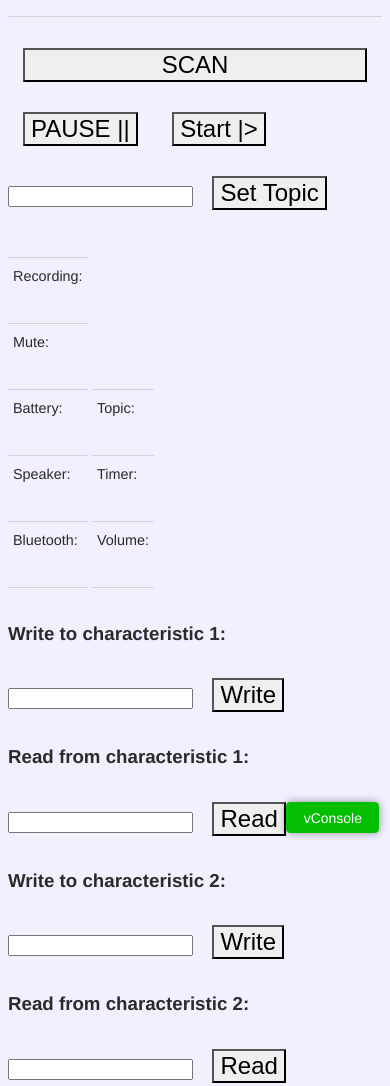
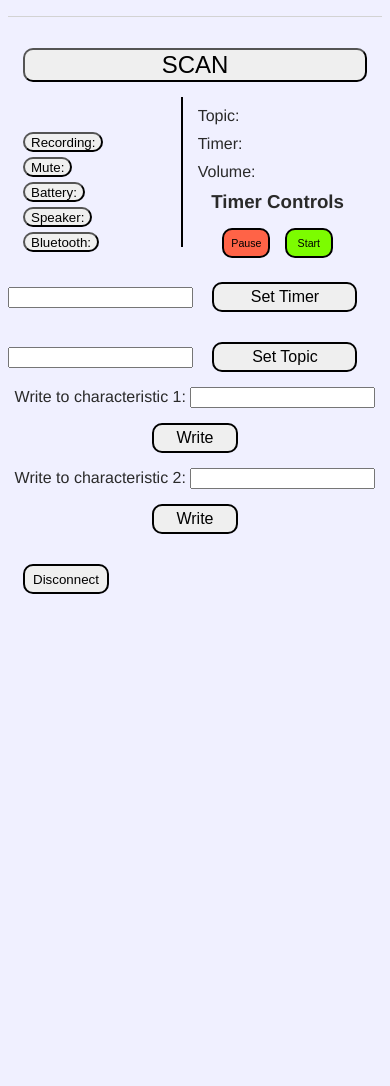
Before and after one commit to colinmarley/ble_test, a website: page www/index.html in a window 390 px wide. Shown: the top 1086 px of the page. After the commit the page ends 844 px from the top, so only its background shows below. Drawn offline with Linux system fonts and the light colour scheme; some packages are replaced by stand-ins of ours.

Commit message:
fix display

```diff
--- a/www/css/index.css
+++ b/www/css/index.css
@@ -3,11 +3,9 @@ body {
     font-weight: lighter;
     color: #2a2a2a;
     background-color: #f0f0ff;
-
     -webkit-appearance: none;
     -webkit-touch-callout: none;
     -webkit-tap-highlight-color: rgba(0,0,0,0);
-
     -webkit-touch-callout: none; -webkit-user-select: none;
 }
 
@@ -38,11 +36,53 @@ button {
     width: 92%;
 }
 
-.scanButton {
-    display: flex;
-    left: 0px;
-    top: 0px;
+#midLine {
+    display: inline-block;
+    height: 150px;
+    width: 2px;
+    background-color: black;
+    margin-left: 4%;
+    margin-right: 4%;
+}
+
+#char1Readings button{
+    height: 20px;
+    width: auto;
+    font-size: 10pt;
+    margin-top: 5px;
+    margin-bottom: 5px;
+    display: block;
+}
+
+#char2Readings p {
+    font-size: 12pt;
+    margin-top: 10px;
+    margin-bottom: 5px;
+}
+
+#char2Readings {
+    position: absolute;
+}
+
+#disconnectButton {
+    font-size: 10pt;
+}
+
+#writeChar1Div {
     text-align: center;
+}
+
+#writeChar2Div {
+    text-align: center;
+}
+
+#setTopicDiv {
+    margin-top: 10px;
+    /* text-align: center; */
+}
+
+#setTopicDiv button {
+    width: 145px;
 }
 
 .confirmation {
@@ -51,6 +91,37 @@ button {
 
 .readings {
     display: inline-block;
+    width: 41%;
+}
+
+#timerControl {
+    text-align: center;
+}
+
+#startTimerButton {
+    background-color: lawngreen;
+    width: 30%;
+    font-size: 8pt;
+    margin-left: 5px;
+}
+
+#pauseTimerButton {
+    background-color: tomato;
+    width: 30%;
+    font-size: 8pt;
+    margin-right: 5px;
+}
+
+#timerControlTitle {
+    margin-top: 5px;
+    margin-bottom: 0px;
+}
+
+.timerButton {
+    border: 2px solid black;
+    font-size: 12pt;
+    width: 23%;
+    height: 30px;
 }
 
 ul {
@@ -71,5 +142,5 @@ li {
 button {
     -webkit-appearance: none;
     font-size: 1.5em;
-    border-radius: 0;
+    border-radius: 10px;
 }
--- a/www/index.html
+++ b/www/index.html
@@ -16,55 +16,49 @@
                 <div id='scanButton'>
                     <button id="scanbutton">SCAN</button>
                 </div>
-                <div id="batteryState"></div>
-                <div>
-                    <button id="pauseTimerButton">PAUSE ||</button>
-                    <button id="startTimerButton">Start |></button>
+
+                <div id='char1Readings' class='readings'>
+                        <button id='recordingReading'>Recording: </button>
+                        <button id='muteReading'>Mute: </button>
+                        <button id='batteryReading'>Battery: </button>
+                        <button id='speakerReading'>Speaker: </button>
+                        <button id='bluetoothReading'>Bluetooth: </button>
+                </div>
+
+                <div id='midLine'></div>
+
+                <div id='char2Readings' class='readings'>
+                        <p>Topic: <p id='topicReading'></p></p>
+                        <p>Timer: <p id='timerReading'></p</p>
+                        <p>Volume: <p id='volumeReading'></p</p>
+                        <div id='timerControl'>
+                            <h3 id='timerControlTitle'>Timer Controls</h3>
+                            <button id="pauseTimerButton" class='timerButton'>Pause</button>
+                            <button id="startTimerButton" class='timerButton'>Start</button>
+                        </div>
+                </div>
+
+                <div id='setTopicDiv'>
+                    <input type='number' id='timer-text'>
+                    <button id='setTimerSubmitButton' class='timerButton'>Set Timer</button>
+                    <input type="text" id="topic-text">
+                    <button id="setTopicSubmitButton" class='timerButton'>Set Topic</button>
+                </div>
+
+                <div id='writeChar1Div'>
+                    Write to characteristic 1:
+                    <input type="text" id="writeText1">
+                    <button id="writeChar1Button" class='timerButton'>Write</button>
+                </div>
+
+                <div id='writeChar2Div'>
+                    Write to characteristic 2:
+                    <input type="text" id="writeText2">
+                    <button id="writeChar2Button" class='timerButton'>Write</button>
                 </div>
                 <div>
-                    <input type="text" id="topic-text">
-                    <button id="setTopicSubmitButton">Set Topic</button>
+                    <button id="disconnectButton" class='timerButton'>Disconnect</button>
                 </div>
-
-                <div id='bleReading'>
-                    <p id='connectedDevice'></p>
-                </div>
-
-                <div id='char1Readings' class='readings'>
-                    <ul>
-                        <li id='recordingReading'>Recording: </li>
-                        <li id='muteReading'>Mute: </li>
-                        <li id='batteryReading'>Battery: </li>
-                        <li id='speakerReading'>Speaker: </li>
-                        <li id='bluetoothReading'>Bluetooth: </li>
-                    </ul>
-                </div>
-
-                <div id='char2Readings' class='readings'>
-                    <ul>
-                        <li id='topicReading'>Topic: </li>
-                        <li id='timerReading'>Timer: </li>
-                        <li id='volumeReading'>Volume: </li>
-                    </ul>
-                </div>
-
-                <h3>Write to characteristic 1:</h3>
-                <input type="text" id="writeText1">
-                <button id="writeChar1Button">Write</button>
-                <br>
-                <h3>Read from characteristic 1:</h3>
-                <p id='char1'></p>
-                <input type="text" id="readText1">
-                <button id="readChar1Button">Read</button>
-                <h3>Write to characteristic 2:</h3>
-                <input type="text" id="writeText2">
-                <button id="writeChar2Button">Write</button>
-                <br>
-                <h3>Read from characteristic 2:</h3>
-                <p id='char2'></p>
-                <input type="text" id="readText2">
-                <button id="readChar2Button">Read</button>
-                <button id="disconnectButton">Disconnect</button>
             </div>
         </div>
         <script type="text/javascript" src="js/cordova.js"></script>
--- a/www/js/index.js
+++ b/www/js/index.js
@@ -186,9 +186,9 @@ var app = {
     },
 
     connect: function(e) {
-        scanbutton.hidden = true;
         var deviceId = e.target.dataset.deviceId,
             onConnect = function(device) {
+                scanbutton.hidden = true;
                 deviceList.innerHTML = "<h3 class='confirmation'>Connected To: " + device.name + "</h3>";
                 readChar1Button.dataset.deviceId = deviceId;
                 readChar2Button.dataset.deviceId = deviceId;
@@ -267,23 +267,12 @@ var app = {
         console.log("val: " + val);
         console.log("val type: " + typeof val);
         console.log(typeof val + " length: " + val.length);
-        // if (val.length <=18) {
-            var vBuf = new Uint8Array(1);
-            vBuf = stringToBytes(val);
+        var vBuf = new Uint8Array(1);
+        vBuf = stringToBytes(val);
 
-            console.log(vBuf);  //should be an array buffer by now
+        console.log(vBuf);  //should be an array buffer by now
 
-            ble.write(deviceId, uuids.service, uuids.char2, vBuf, console.log("Wrote (" + val + ") to Characteristic2") , app.onError);
-        // } else {
-            //this should prepare a 2D array hoding the array buffers to send as packets to the device
-            // var tempChunk = chunkIt(chunkSize, data);
-            // var tempPack = [] * (tempChunk.length);
-            // for (var i = 0; i < tempChunk.length; i++) {
-            //     tempPack[i] = new Uint8Array(20);
-            // }
-            // tempPack = packChar2(TOPIC_HEADER, tempChunk.length, tempChunk);
-            // console.log("tempPack: " + tempPack);
-        // }
+        ble.write(deviceId, uuids.service, uuids.char2, vBuf, console.log("Wrote (" + val + ") to Characteristic2") , app.onError);
     },
 
     readCharacteristic1: function(event) {
```
Also changed, not shown: 3 other files.
